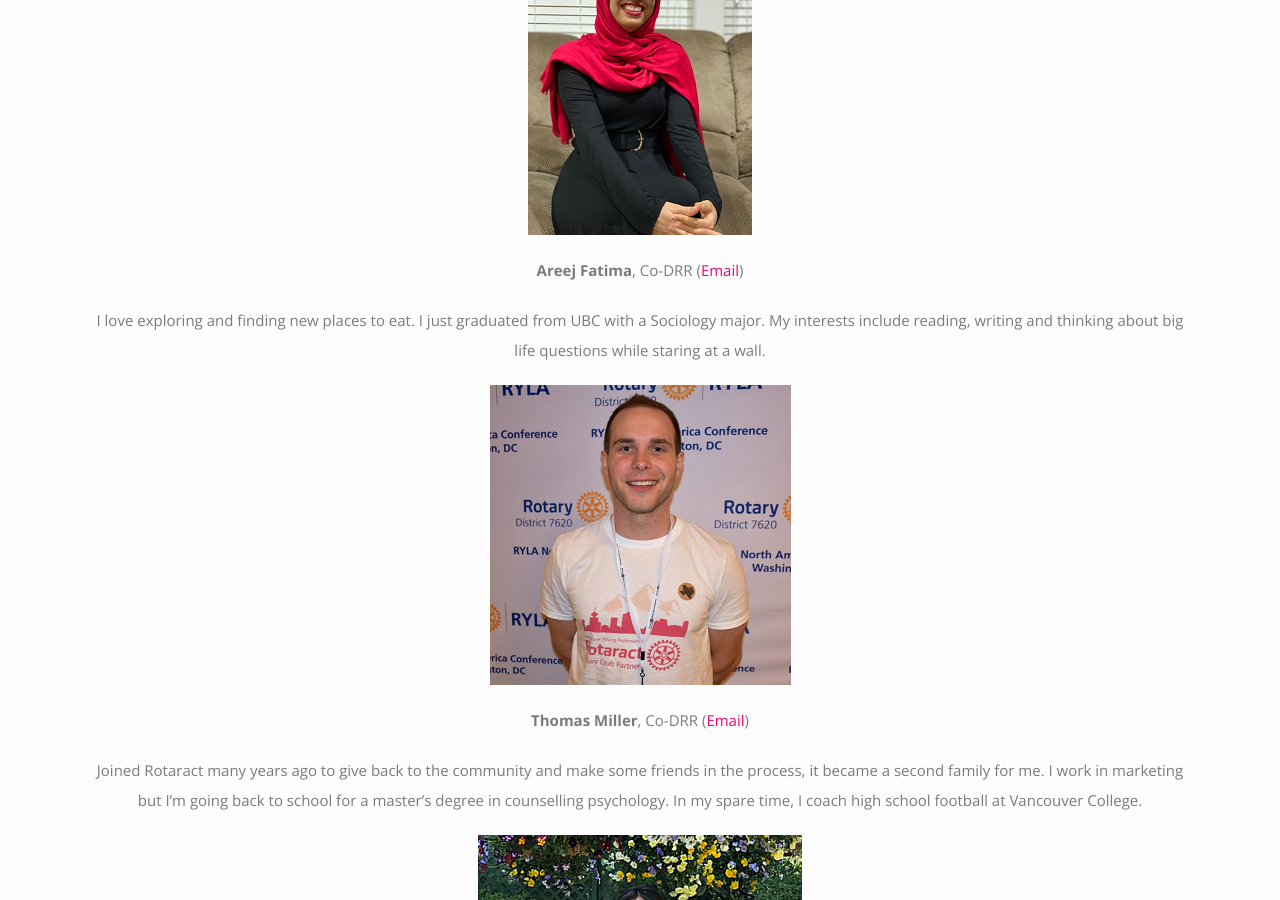
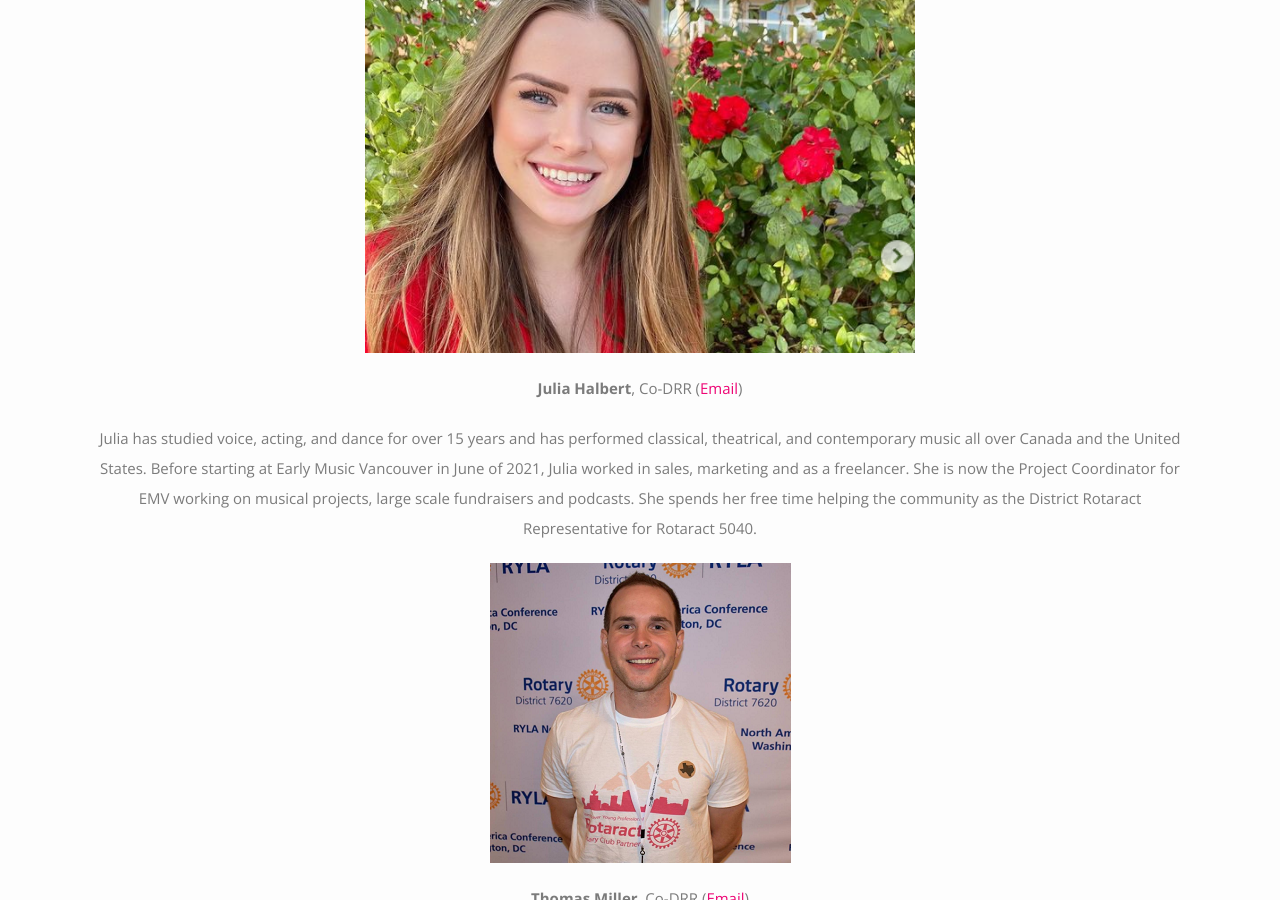
Before and after one commit to rotaract5040/rotaract5040.github.io, a Jekyll site: the page built from district_team.md, in a window 1280 px wide and 900 px high, scrolled down 519 px. Built offline with Jekyll 4.4.1, drawn with Linux system fonts in a browser that asks for light colours; nearby versions of some CDN libraries; Markdown is read by kramdown in place of the engine named in the settings.

Commit message:
Update district_team.md

```diff
--- a/district_team.md
+++ b/district_team.md
@@ -6,11 +6,11 @@ permalink: /district-team/
 
 ### Disctrict Rotaract Representative (DRR)
 
-![Areej Fatima profile](/assets/images/areej_fatima.png)
+![Julia Halbert profile](/assets/images/Julia Halbert headshot.png)
 
-**Areej Fatima**, Co-DRR ([Email](mailto:areej_f@hotmail.ca))
+**Julia Halbert**, Co-DRR ([Email](mailto:drr@rotaract5040.org))
 
-I love exploring and finding new places to eat. I just graduated from UBC with a Sociology major. My interests include reading, writing and thinking about big life questions while staring at a wall.
+Julia has studied voice, acting, and dance for over 15 years and has performed classical, theatrical, and contemporary music all over Canada and the United States. Before starting at Early Music Vancouver in June of 2021, Julia worked in sales, marketing and as a freelancer. She is now the Project Coordinator for EMV working on musical projects, large scale fundraisers and podcasts. She spends her free time helping the community as the District Rotaract Representative for Rotaract 5040.
 
 ![Thomas Miller profile](/assets/images/thomas_miller.png)
 
```
